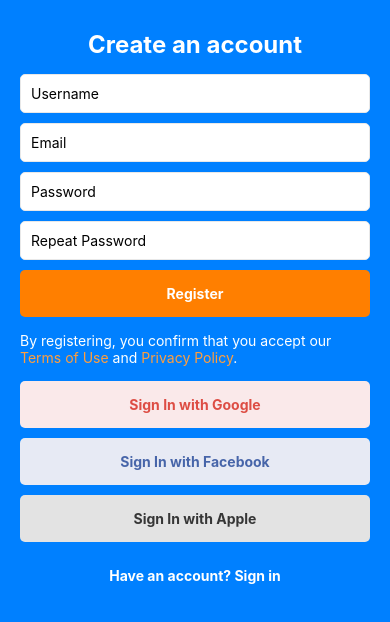
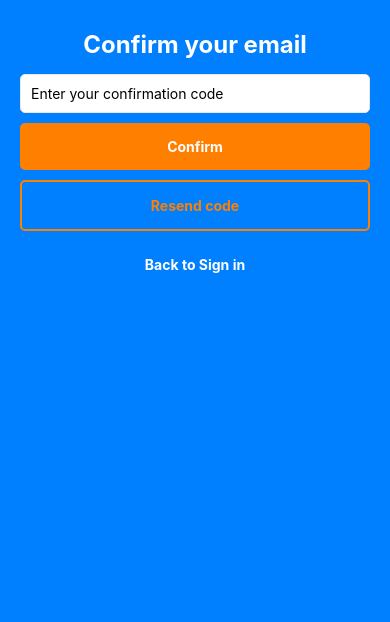
Before and after one commit to awadom/ProjectX2, a React Native app: screen / in a window 390 px wide. Shown: the top 622 px of the page. Built offline with nearby package versions, Linux system fonts and the light colour scheme.

Commit message:
confirm your email frontend screen complete

```diff
--- a/App.js
+++ b/App.js
@@ -2,11 +2,12 @@
 import {SafeAreaView, StyleSheet, Text} from 'react-native';
 import SignInScreen from './src/screens/SignInScreen/SignInScreen';
 import SignUpScreen from './src/screens/SignUpScreen/SignUpScreen';
+import ConfirmEmailScreen from './src/screens/ConfirmEmailScreen';
 
 const App = () => {
   return (
     <SafeAreaView style={styles.root}>
-      <SignUpScreen />
+      <ConfirmEmailScreen />
     </SafeAreaView>
   );
 };
--- a/src/components/CustomButton/CustomButton.js
+++ b/src/components/CustomButton/CustomButton.js
@@ -1,31 +1,30 @@
-import { View, Text, StyleSheet, Pressable } from 'react-native'
-import React from 'react'
-import { white } from 'color-name'
+import {View, Text, StyleSheet, Pressable} from 'react-native';
+import React from 'react';
+import {white} from 'color-name';
 
-const CustomButton = ({onPress, text, type = "PRIMARY", bgColor, fgColor}) => {
+const CustomButton = ({onPress, text, type = 'PRIMARY', bgColor, fgColor}) => {
   return (
     <Pressable
       onPress={onPress}
       style={[
         styles.container,
         styles[`container_${type}`],
-        bgColor ? {backgroundColor: bgColor} : {}
+        bgColor ? {backgroundColor: bgColor} : {},
       ]}>
       <Text
         style={[
           styles.text,
           styles[`text_${type}`],
-          fgColor ? {color: fgColor} : {}
-        ]}
-      >
-          {text}
-        </Text>
+          fgColor ? {color: fgColor} : {},
+        ]}>
+        {text}
+      </Text>
     </Pressable>
-  )
-}
+  );
+};
 
 const styles = StyleSheet.create({
-  container:{
+  container: {
     width: '100%',
     padding: 15,
     marginVertical: 5,
@@ -35,18 +34,23 @@
   },
 
   container_PRIMARY: {
-    backgroundColor:'#FF7F00',
+    backgroundColor: '#FF7F00',
+  },
+  container_SECONDARY: {
+    borderColor: '#FF7F00',
+    borderWidth: 2,
   },
 
-  container_TERTIARY: {
-
-  },
-  text:{
+  container_TERTIARY: {},
+  text: {
     fontWeight: 'bold',
     color: 'white',
   },
-  text_PRIMARY:{},
-  text_TERTIARY:{}
-})
+  text_PRIMARY: {},
+  text_SECONDARY: {
+    color: '#FF7F00',
+  },
+  text_TERTIARY: {},
+});
 
-export default CustomButton
+export default CustomButton;
--- /dev/null
+++ b/src/screens/ConfirmEmailScreen/ConfirmEmailScreen.js
@@ -0,0 +1,67 @@
+import React, {useState} from 'react';
+import {View, Text, StyleSheet, ScrollView} from 'react-native';
+import CustomInput from '../../components/CustomInput';
+import CustomButton from '../../components/CustomButton';
+import SocialSignInButtons from '../../components/SocialSignInButtons';
+
+const ConfirmEmailScreen = () => {
+  const [code, setCode] = useState('');
+
+  const onConfirmPressed = () => {
+    console.warn('Confirm');
+  };
+
+  const onSignInPressed = () => {
+    console.warn('SignIn');
+  };
+
+  const onResendPressed = () => {
+    console.warn('Resend');
+  };
+
+  return (
+    <ScrollView showsVerticalScrollIndicator={false}>
+      <View style={styles.root}>
+        <Text style={styles.title}>Confirm your email</Text>
+        <CustomInput
+          placeholder="Enter your confirmation code"
+          value={code}
+          setValue={setCode}
+        />
+        <CustomButton text="Confirm" onPress={onConfirmPressed} />
+        <CustomButton
+          text="Resend code"
+          onPress={onResendPressed}
+          type="SECONDARY"
+        />
+        <CustomButton
+          text="Back to Sign in"
+          onPress={onSignInPressed}
+          type="TERTIARY"
+        />
+      </View>
+    </ScrollView>
+  );
+};
+
+const styles = StyleSheet.create({
+  root: {
+    alignItems: 'center',
+    padding: 20,
+  },
+  title: {
+    fontSize: 24,
+    fontWeight: 'bold',
+    color: 'white',
+    margin: 10,
+  },
+  text: {
+    color: 'white',
+    marginVertical: 10,
+  },
+  link: {
+    color: '#ff9e3e',
+  },
+});
+
+export default ConfirmEmailScreen;
--- /dev/null
+++ b/src/screens/ConfirmEmailScreen/index.js
@@ -0,0 +1 @@
+export {default} from './ConfirmEmailScreen';
```
